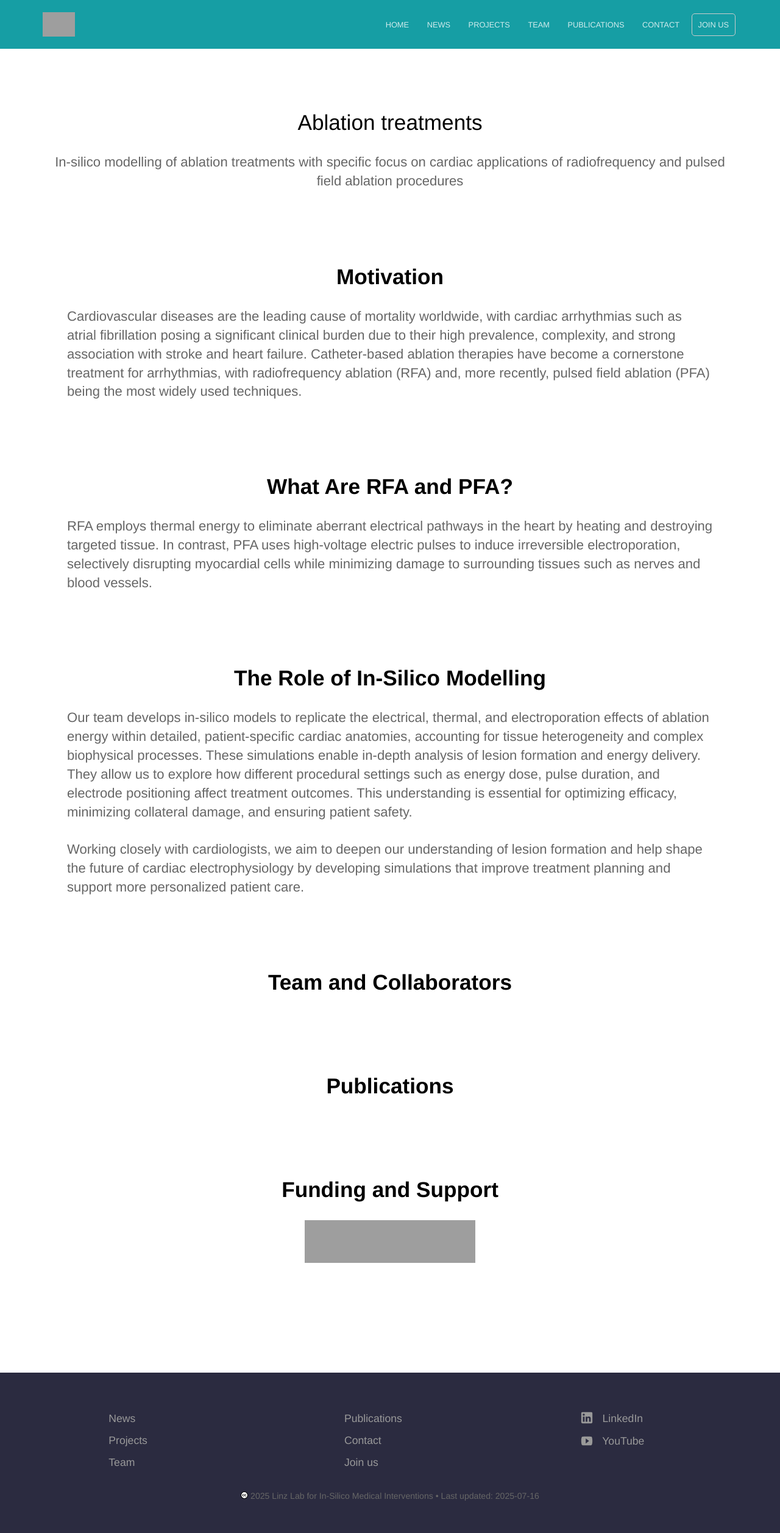
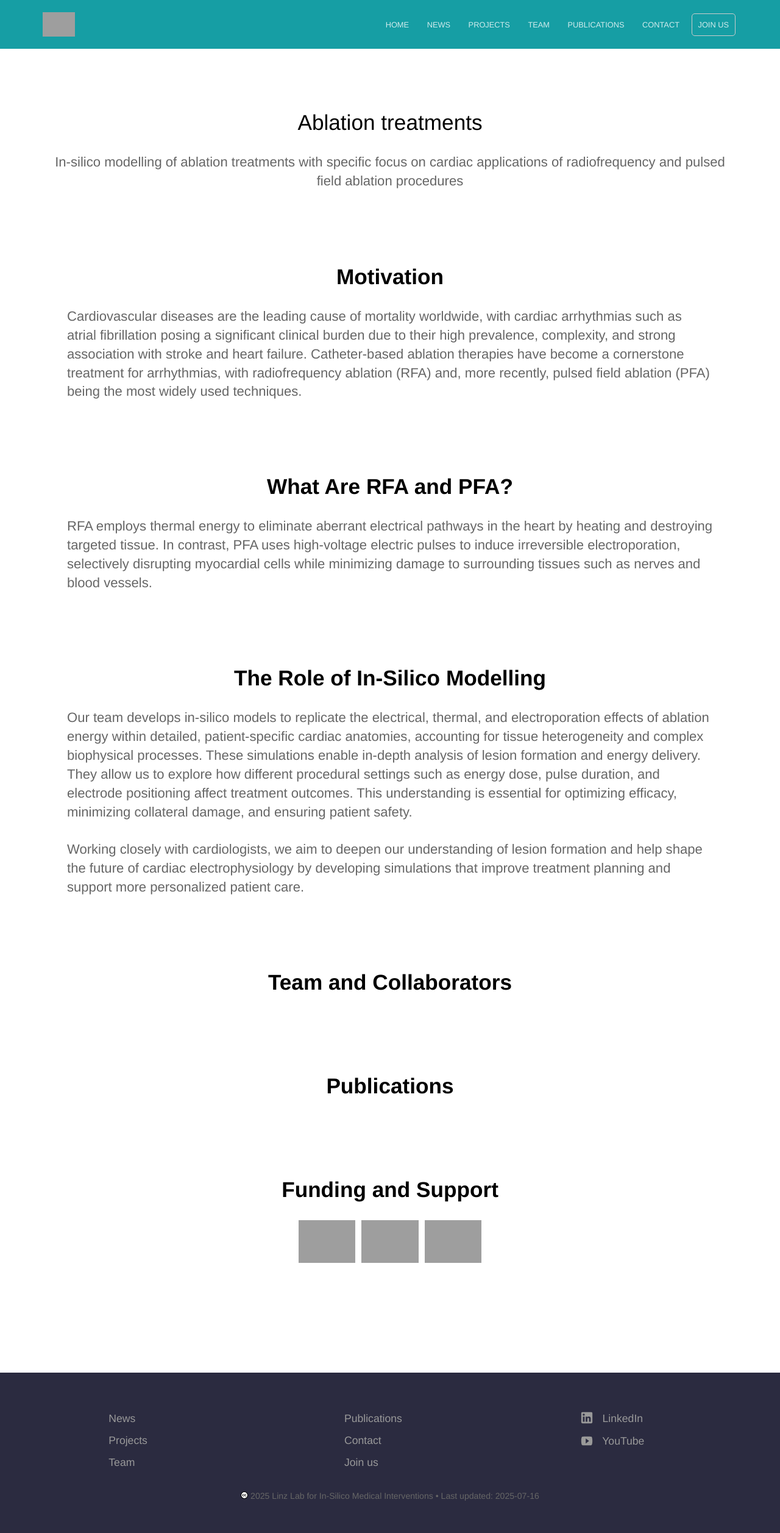
Before and after one commit to linzlabinsilmed/linzlabinsilmed.github.io, a Jekyll site: the page built from projects/ablation.html, in a window 1280 px wide. Shown: the whole page at 61% size. Built offline with Jekyll 4.4.1, drawn with Linux system fonts in a browser that asks for light colours; grey boxes are pictures that could not be loaded.

Commit message:
Update ablation.html

```diff
--- a/projects/ablation.html
+++ b/projects/ablation.html
@@ -11,7 +11,7 @@
 				<h2><strong>{{ project.title }}</strong></h2>
 				<p>{{ project.description }}</p>
 				{% if project.images %}
-					<div class="container flex" style="justify-content:center;align-items:center;">
+					<div class="container flex" style="justify-content:center;align-items:center;gap:10px;">
 					{% for image in project.images %}
              						<img src="{{ image }}" style="height:70px; width:auto;"/>
            				{% endfor %}
```
